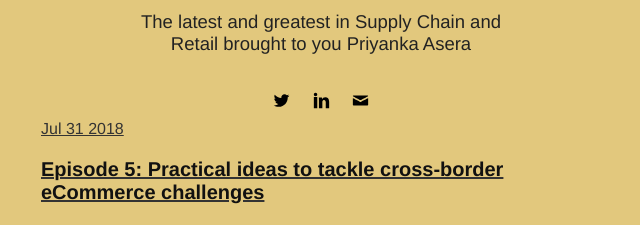
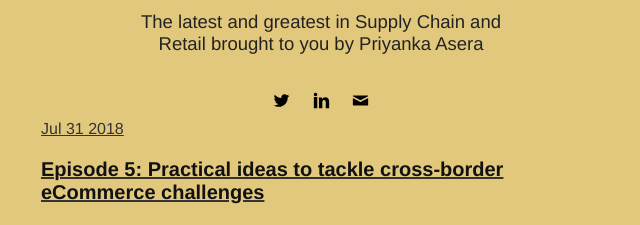
Before and after one commit to traghav/supplychainscoop.github.io, a Jekyll site: the page built from blog/index.html, in a window 1280 px wide. Shown: the part 295-520 px from the top of the page, without its empty margins (319-959 px from the left). Built offline with Jekyll 4.4.1, drawn with Linux system fonts in a browser that asks for light colours.

```diff
--- a/_config.yml
+++ b/_config.yml
@@ -1,9 +1,9 @@
 # main text of home
 name: Supply Chain Scoop
-bio: The latest and greatest in Supply Chain and Retail brought to you Priyanka Asera
+bio: The latest and greatest in Supply Chain and Retail brought to you by Priyanka Asera
 
 # twitter summary info
-description: The latest and greatest in Supply Chain and Retail brought to you Priyanka Asera
+description: The latest and greatest in Supply Chain and Retail brought to you by Priyanka Asera
 
 # if it's an external image, update below for true
 # better with square images
```
